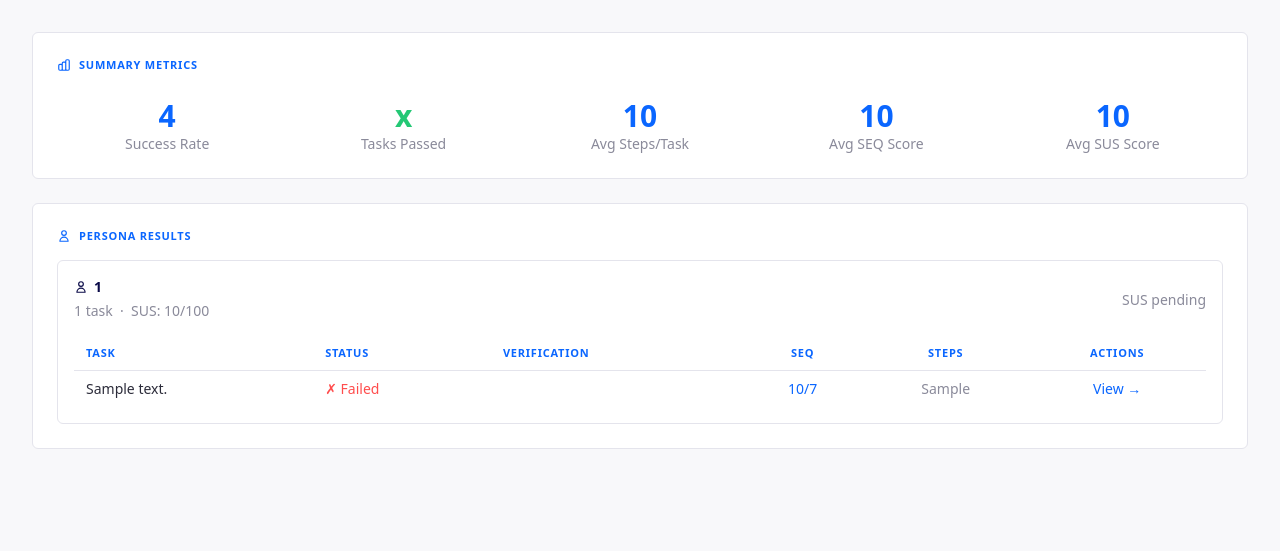
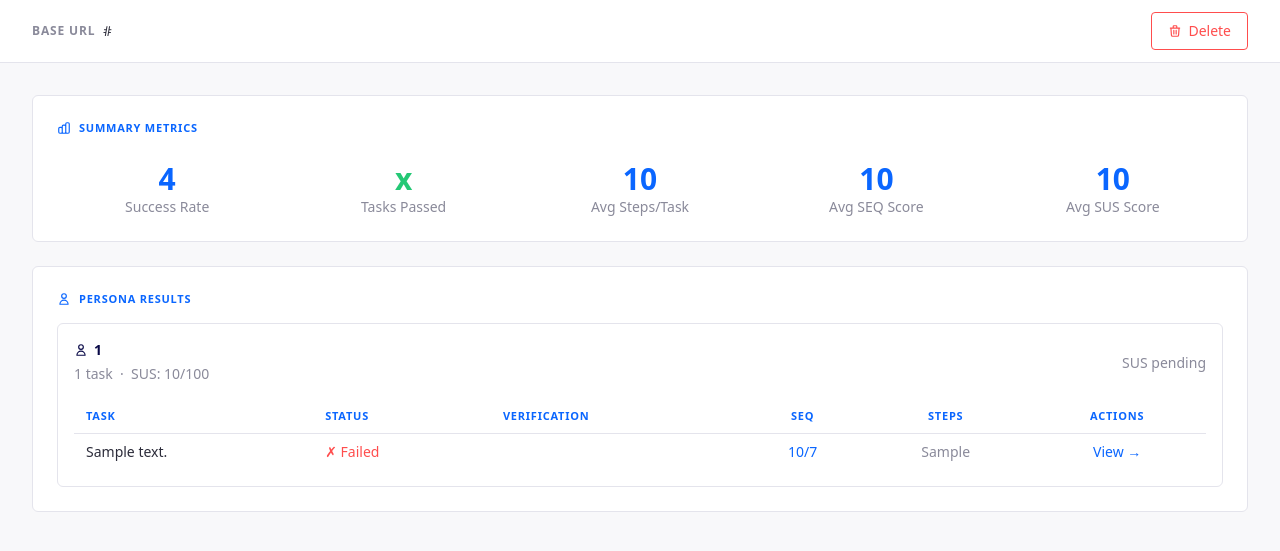
Before and after one commit to youruncle1/APEX-UX, a Python web app: template src/ui/templates/pages/evaluation.html in a window 1280 px wide. Shown: the part 58-609 px from the top of the page. Run offline with Jinja, Linux system fonts and the light colour scheme; the template is opened without the code that fills it: most values are stand-ins (such as "Sample title", 1, 10 or a date in 2020); some libraries are stand-ins or nearby versions.

Commit message:
(fix) edit delete buttons in completed report page

```diff
--- a/src/ui/templates/pages/evaluation.html
+++ b/src/ui/templates/pages/evaluation.html
@@ -22,10 +22,14 @@
         <div class="max-w-[1600px] mx-auto px-8 py-3 flex items-center gap-3">
             <button hx-post="/partials/evaluations/{{ evaluation.id }}/start"
                     hx-confirm="Start this evaluation? This may take several minutes."
+                    hx-swap="none"
+                    hx-on::after-request="window.location.reload()"
                     class="inline-flex items-center gap-1.5 text-sm font-medium px-4 py-2 rounded border bg-brand-navy text-white border-brand-navy cursor-pointer hover:opacity-80 transition-opacity">
                 <svg class="w-3.5 h-3.5" fill="currentColor" viewBox="0 0 20 20"><path fill-rule="evenodd" d="M10 18a8 8 0 100-16 8 8 0 000 16zM9.555 7.168A1 1 0 008 8v4a1 1 0 001.555.832l3-2a1 1 0 000-1.664l-3-2z" clip-rule="evenodd"/></svg>
                 Start Evaluation
             </button>
+            <span class="text-sm text-muted-gray ibm-mono truncate">{{ evaluation.base_url }}</span>
+            <div class="flex items-center gap-3 ml-auto">
                 <a href="/edit/{{ evaluation.id }}"
                    class="inline-flex items-center gap-1.5 text-sm font-medium px-4 py-2 rounded border border-amber-500 text-amber-600 no-underline hover:opacity-80 transition-opacity">
                     <svg class="w-3.5 h-3.5" fill="none" stroke="currentColor" viewBox="0 0 24 24"><path stroke-linecap="round" stroke-linejoin="round" stroke-width="2" d="M11 5H6a2 2 0 00-2 2v11a2 2 0 002 2h11a2 2 0 002-2v-5m-1.414-9.414a2 2 0 112.828 2.828L11.828 15H9v-2.828l8.586-8.586z"/></svg>
@@ -39,6 +43,7 @@
                 </button>
             </div>
         </div>
+    </div>
     {% endif %}
 
     <!-- Action Bar: RUNNING -->
@@ -47,12 +52,30 @@
         <div class="max-w-[1600px] mx-auto px-8 py-3 flex items-center gap-4">
             <button hx-post="/partials/evaluations/{{ evaluation.id }}/abort"
                     hx-confirm="Abort this evaluation? All results will be deleted and it will return to Pending."
+                    hx-swap="none"
                     hx-on::before-request="this.innerHTML='Aborting...';this.style.opacity='0.5';this.disabled=true"
                     class="inline-flex items-center gap-1.5 text-sm font-medium px-4 py-2 rounded border border-error-red text-error-red bg-transparent cursor-pointer hover:opacity-80 transition-opacity">
                 <svg class="w-3.5 h-3.5" fill="none" stroke="currentColor" viewBox="0 0 24 24"><path stroke-linecap="round" stroke-linejoin="round" stroke-width="2" d="M6 18L18 6M6 6l12 12"/></svg>
                 Abort Evaluation
             </button>
-            <span class="text-sm text-muted-gray">Evaluation is running. Aborting will discard all results and return to Pending.</span>
+            <span class="text-sm ibm-mono text-muted-gray">{{ evaluation.base_url }}</span>
+            <span class="text-sm text-muted-gray ml-auto">Evaluation is running. Aborting will discard all results and return to Pending.</span>
+        </div>
+    </div>
+    {% endif %}
+
+    <!-- Base URL bar: COMPLETED / ABORTED -->
+    {% if evaluation.status in ('COMPLETED', 'ABORTED') %}
+    <div class="bg-white border-b border-border-gray">
+        <div class="max-w-[1600px] mx-auto px-8 py-3 flex items-center gap-2">
+            <span class="text-xs font-semibold uppercase tracking-[0.07em] text-muted-gray">Base URL</span>
+            <span class="text-sm ibm-mono text-body-dark">{{ evaluation.base_url }}</span>
+            <button hx-delete="/partials/evaluation/{{ evaluation.id }}"
+                    hx-confirm="Delete this evaluation? This cannot be undone."
+                    class="inline-flex items-center gap-1.5 text-sm font-medium px-4 py-2 rounded border border-error-red text-error-red bg-transparent cursor-pointer hover:opacity-80 transition-opacity ml-auto">
+                <svg class="w-3.5 h-3.5" fill="none" stroke="currentColor" viewBox="0 0 24 24"><path stroke-linecap="round" stroke-linejoin="round" stroke-width="2" d="M19 7l-.867 12.142A2 2 0 0116.138 21H7.862a2 2 0 01-1.995-1.858L5 7m5 4v6m4-6v6m1-10V4a1 1 0 00-1-1h-4a1 1 0 00-1 1v3M4 7h16"/></svg>
+                Delete
+            </button>
         </div>
     </div>
     {% endif %}
```
Lines whose indentation alone changed are shown as unchanged.
